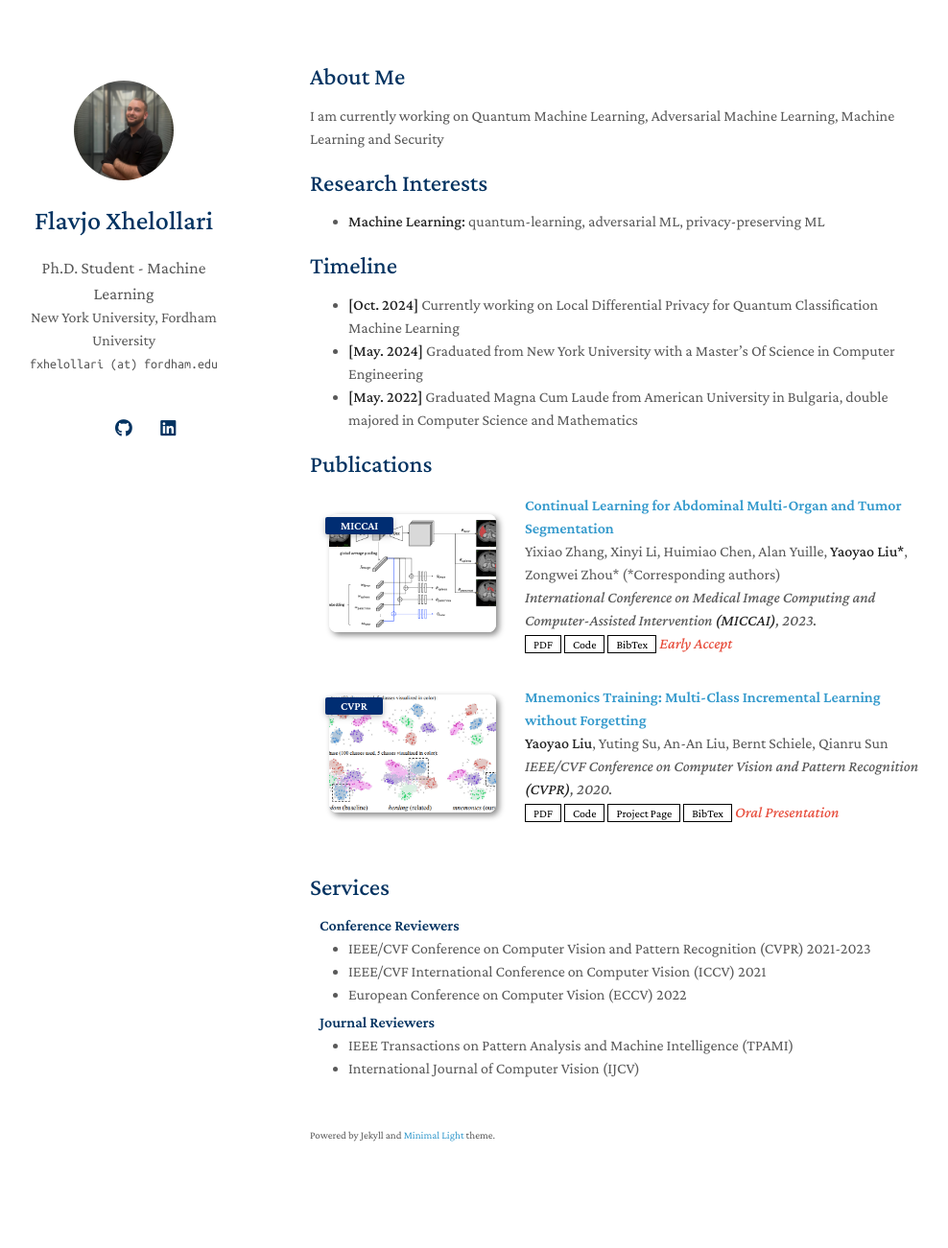
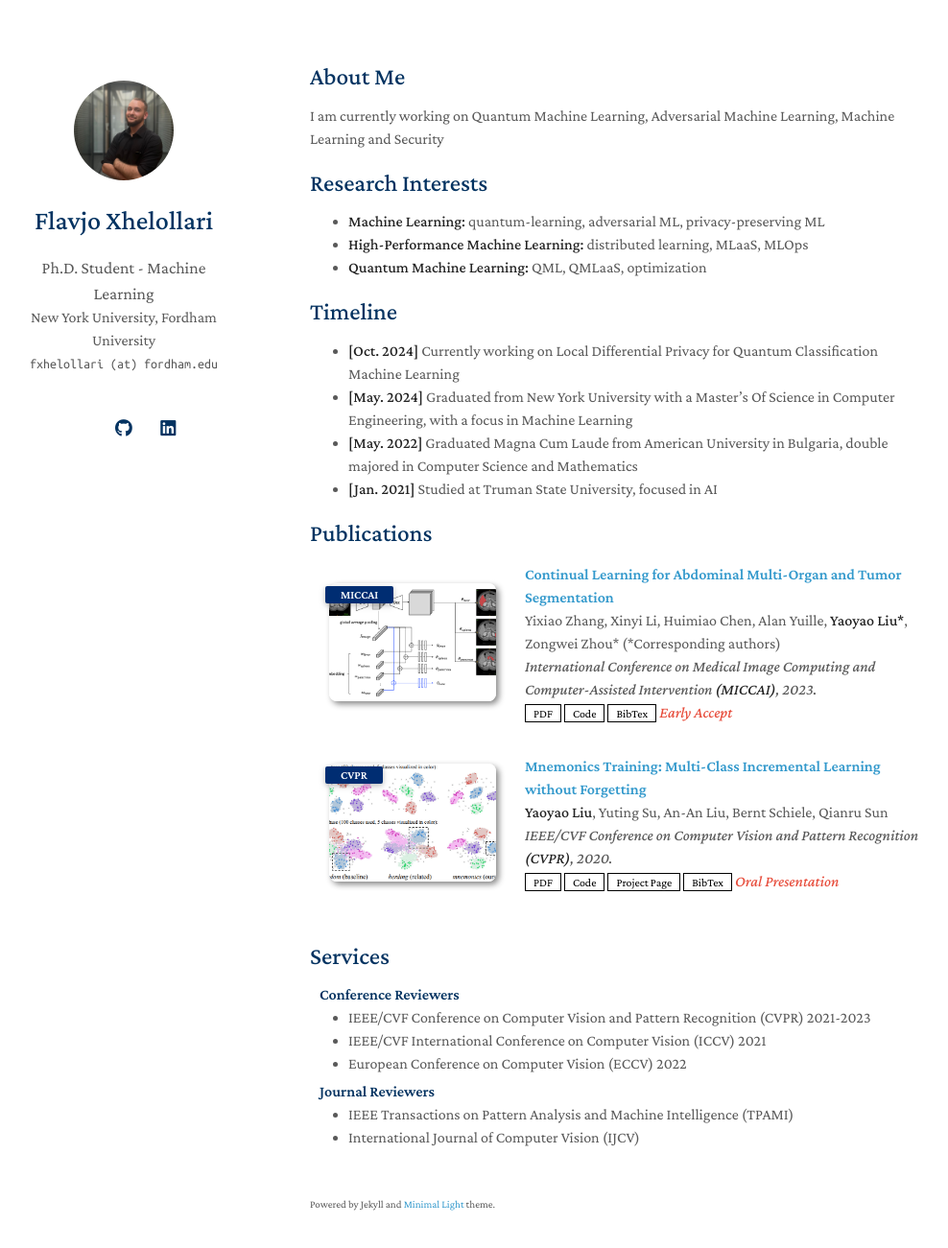
Before and after one commit to flavjoxhelollari/flavjoxhelollari.github.io, a Jekyll site: the page built from index.md, in a window 1280 px wide and 1336 px high. Shown: the top 1301 px of the window at 96% size, without its empty margins (147-1135 px from the left). Built offline with Jekyll 4.4.1, drawn with Linux system fonts in a browser that asks for light colours; a style sheet for code colours, icons or effects is not loaded; our own code applies the rules of GitHub Pages for plain Markdown files.

Commit message:
Update index.md

```diff
--- a/index.md
+++ b/index.md
@@ -9,12 +9,15 @@ I am currently working on Quantum Machine Learning, Adversarial Machine Learning
 ## Research Interests
 
 - **Machine Learning:** quantum-learning, adversarial ML, privacy-preserving ML
+- **High-Performance Machine Learning:** distributed learning, MLaaS, MLOps
+- **Quantum Machine Learning:** QML, QMLaaS, optimization
 
 ## Timeline
 
 - **[Oct. 2024]** Currently working on Local Differential Privacy for Quantum Classification Machine Learning
-- **[May. 2024]** Graduated from New York University with a Master's Of Science in Computer Engineering
+- **[May. 2024]** Graduated from New York University with a Master's Of Science in Computer Engineering, with a focus in Machine Learning
 - **[May. 2022]** Graduated Magna Cum Laude from American University in Bulgaria, double majored in Computer Science and Mathematics
+- **[Jan. 2021]** Studied at Truman State University, focused in AI
 
 {% include_relative _includes/publications.md %}
 
```
